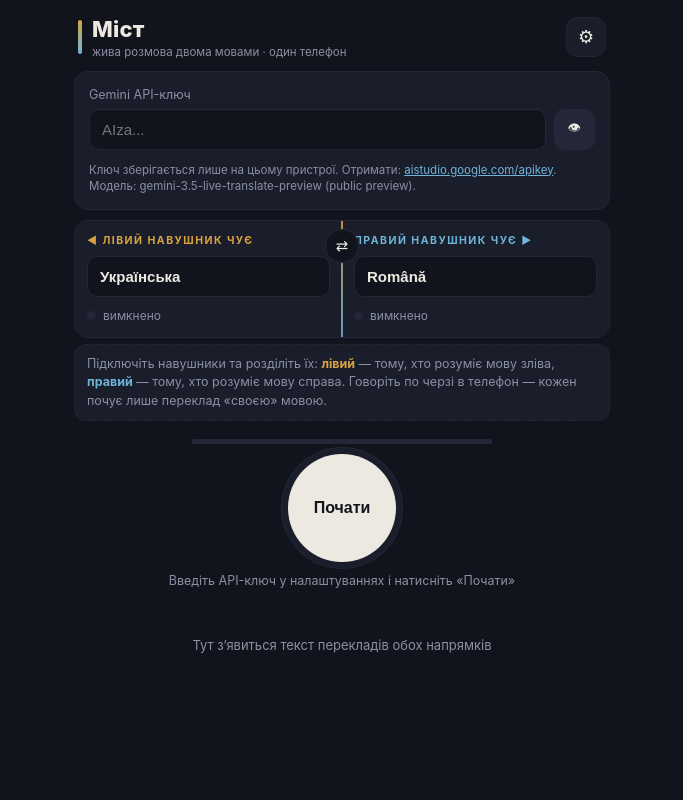
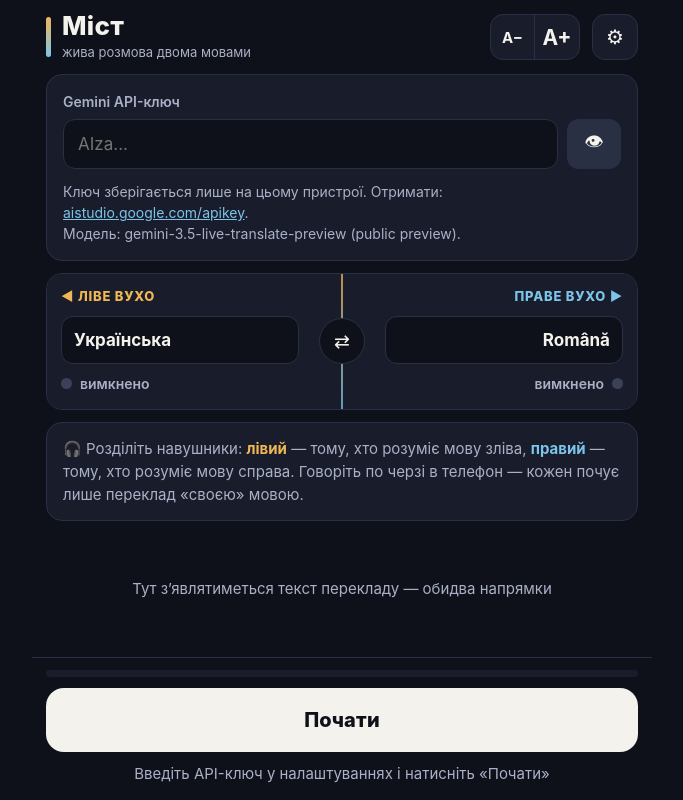
Before and after one commit to gwythyr/mist-live-translate, a plain HTML site: page index.html in a window 1280 px wide. Shown: the whole page, without its empty margins (298-981 px from the left). Drawn offline with Linux system fonts and the light colour scheme.

Commit message:
Rework UI for readability: larger type scale, adjustable feed size, feed-first layout
- feed text 14.5px -> 20px with an A- / A+ control (17-33px, persisted)
- base 17px, secondary labels 13-15px; drop all 10-12px UI text
- raise contrast of --muted, --paper, --gold, --sky to AA/AAA
- feed becomes the flexible middle; controls move to a fixed bottom bar
- start/stop becomes a full-width pill; swap gets its own seam column
- touch targets >= 44px; ear panels tint when live
- drop the redundant language name from ear-state lines

```diff
--- a/index.html
+++ b/index.html
@@ -5,165 +5,229 @@
 <meta name="viewport" content="width=device-width, initial-scale=1, maximum-scale=1, user-scalable=no, viewport-fit=cover">
 <meta name="apple-mobile-web-app-capable" content="yes">
 <meta name="apple-mobile-web-app-status-bar-style" content="black-translucent">
-<meta name="theme-color" content="#12141d">
+<meta name="theme-color" content="#0f111a">
 <title>Міст — живий переклад на двох</title>
 <style>
   :root {
-    --ink: #12141d;
-    --ink-2: #1a1d2a;
-    --ink-3: #232738;
-    --paper: #ece9e1;
-    --muted: #8b8fa3;
-    --gold: #d9a441;       /* канал A — ліве вухо */
-    --gold-dim: #6e5522;
-    --sky: #6fb4d9;        /* канал B — праве вухо */
-    --sky-dim: #2f5468;
-    --danger: #c75146;
-    --ok: #7bb662;
-    --radius: 14px;
+    --ink:    #0f111a;
+    --ink-2:  #191d2b;
+    --ink-3:  #2a3044;
+    --ink-4:  #3a4159;
+    --paper:  #f4f2ec;
+    --muted:  #aab0c6;          /* контраст ≥ 7:1 на --ink */
+    --gold:   #f0b755;          /* канал A — ліве вухо */
+    --sky:    #7cc4ea;          /* канал B — праве вухо */
+    --danger: #ff6b5e;
+    --ok:     #86d06a;
+    --radius: 16px;
     --seam: linear-gradient(180deg, var(--gold), var(--sky));
+
+    --fs: 20px;                 /* розмір тексту стрічки, керується A− / A+ */
   }
   * { box-sizing: border-box; margin: 0; padding: 0; -webkit-tap-highlight-color: transparent; }
+  html { -webkit-text-size-adjust: 100%; }
   html, body { height: 100%; }
   body {
     background: var(--ink);
     color: var(--paper);
-    font: 16px/1.45 -apple-system, "SF Pro Text", "Segoe UI", Roboto, "Helvetica Neue", sans-serif;
+    font: 17px/1.5 -apple-system, "SF Pro Text", "Segoe UI", Roboto, "Helvetica Neue", sans-serif;
     padding: env(safe-area-inset-top) env(safe-area-inset-right) env(safe-area-inset-bottom) env(safe-area-inset-left);
     display: flex; flex-direction: column;
-    max-width: 560px; margin: 0 auto;
+    max-width: 620px; margin: 0 auto;
     min-height: 100dvh;
+    overflow: hidden;
   }
 
   /* ── Шапка ── */
   header {
-    display: flex; align-items: center; justify-content: space-between;
-    padding: 14px 16px 10px;
+    display: flex; align-items: center; gap: 12px;
+    padding: 12px 14px;
   }
-  .brand { display: flex; align-items: center; gap: 10px; }
-  .brand .seam {
-    width: 4px; height: 34px; border-radius: 2px;
-    background: var(--seam);
+  .brand { display: flex; align-items: center; gap: 11px; min-width: 0; flex: 1; }
+  .brand .seam { width: 5px; height: 40px; border-radius: 3px; background: var(--seam); flex: none; }
+  .brand h1 { font-size: 26px; font-weight: 800; letter-spacing: .01em; line-height: 1.1; }
+  .brand p {
+    font-size: 13px; color: var(--muted); margin-top: 2px;
+    white-space: nowrap; overflow: hidden; text-overflow: ellipsis;
   }
-  .brand h1 {
-    font-size: 22px; font-weight: 800; letter-spacing: 0.01em;
+
+  .iconbtn {
+    background: var(--ink-2); border: 1px solid var(--ink-3); color: var(--paper);
+    min-width: 46px; height: 46px; border-radius: 13px; font-size: 20px;
+    display: grid; place-items: center; cursor: pointer; flex: none;
   }
-  .brand p { font-size: 11.5px; color: var(--muted); margin-top: -2px; }
-  #btnSettings {
-    background: var(--ink-2); border: 1px solid var(--ink-3); color: var(--paper);
-    width: 40px; height: 40px; border-radius: 12px; font-size: 18px;
-    display: grid; place-items: center; cursor: pointer;
+  .iconbtn:active { background: var(--ink-3); }
+
+  /* сегментований контрол розміру тексту */
+  #fsCtl {
+    display: flex; height: 46px; flex: none;
+    background: var(--ink-2); border: 1px solid var(--ink-3); border-radius: 13px; overflow: hidden;
   }
+  #fsCtl button {
+    background: none; border: none; color: var(--paper); cursor: pointer;
+    width: 44px; font-weight: 700; font-family: inherit;
+  }
+  #fsCtl button:first-child { font-size: 15px; border-right: 1px solid var(--ink-3); }
+  #fsCtl button:last-child  { font-size: 21px; }
+  #fsCtl button:disabled { color: var(--ink-4); cursor: default; }
+  #fsCtl button:not(:disabled):active { background: var(--ink-3); }
 
   /* ── Налаштування ── */
   #settings {
-    margin: 0 12px 10px; padding: 14px;
+    margin: 0 14px 12px; padding: 16px;
     background: var(--ink-2); border: 1px solid var(--ink-3); border-radius: var(--radius);
     display: none; flex-direction: column; gap: 12px;
   }
   #settings.open { display: flex; }
-  label.field { display: flex; flex-direction: column; gap: 5px; font-size: 12.5px; color: var(--muted); }
+  label.field {
+    display: flex; flex-direction: column; gap: 7px;
+    font-size: 14px; font-weight: 600; color: var(--muted);
+  }
   input[type="password"], input[type="text"], select {
     background: var(--ink); border: 1px solid var(--ink-3); color: var(--paper);
-    border-radius: 10px; padding: 11px 12px; font-size: 15px; width: 100%;
+    border-radius: 12px; padding: 14px; font-size: 17px; font-family: inherit; width: 100%;
     appearance: none; -webkit-appearance: none;
   }
-  input:focus, select:focus { outline: 2px solid var(--sky-dim); border-color: transparent; }
-  .keyrow { display: flex; gap: 8px; }
+  input:focus, select:focus { outline: 2px solid var(--sky); outline-offset: -1px; border-color: transparent; }
+  .keyrow { display: flex; gap: 9px; }
   .keyrow button {
-    background: var(--ink-3); border: none; color: var(--paper); border-radius: 10px;
-    padding: 0 14px; font-size: 13px; cursor: pointer;
+    background: var(--ink-3); border: none; color: var(--paper); border-radius: 12px;
+    min-width: 54px; font-size: 19px; cursor: pointer;
   }
-  .hint { font-size: 11.5px; color: var(--muted); }
+  .hint { font-size: 14px; line-height: 1.5; color: var(--muted); }
   .hint a { color: var(--sky); }
 
   /* ── Мовні панелі ── */
   #ears {
-    display: grid; grid-template-columns: 1fr 1fr; gap: 0;
-    margin: 0 12px; position: relative;
-    border-radius: var(--radius); overflow: hidden;
+    display: grid; grid-template-columns: 1fr 58px 1fr;
+    margin: 0 14px; border-radius: var(--radius); overflow: hidden;
     border: 1px solid var(--ink-3);
   }
-  #ears::after { /* шов-міст поміж каналами */
-    content: ""; position: absolute; left: 50%; top: 0; bottom: 0; width: 2px;
-    transform: translateX(-50%);
-    background: var(--seam); opacity: .85;
+  .ear {
+    background: var(--ink-2); padding: 13px 14px 14px;
+    display: flex; flex-direction: column; gap: 9px;
+    transition: background .2s;
   }
-  .ear { background: var(--ink-2); padding: 12px; display: flex; flex-direction: column; gap: 8px; }
   .ear .tag {
-    font-size: 10.5px; letter-spacing: .14em; text-transform: uppercase; font-weight: 700;
+    font-size: 13px; letter-spacing: .06em; text-transform: uppercase; font-weight: 800;
+    white-space: nowrap;
   }
+  .ear[data-side="R"] { text-align: right; }
   .ear[data-side="L"] .tag { color: var(--gold); }
   .ear[data-side="R"] .tag { color: var(--sky); }
-  .ear select { font-weight: 600; }
-  .earstate { display: flex; align-items: center; gap: 7px; font-size: 12px; color: var(--muted); min-height: 20px; }
-  .dot { width: 9px; height: 9px; border-radius: 50%; background: var(--ink-3); flex: none; transition: background .15s; }
-  .ear[data-side="L"] .dot.live { background: var(--gold); box-shadow: 0 0 10px var(--gold); }
-  .ear[data-side="R"] .dot.live { background: var(--sky); box-shadow: 0 0 10px var(--sky); }
+  .ear select { font-weight: 700; font-size: 17px; padding: 13px 12px; }
+  .ear[data-side="R"] select { text-align: right; text-align-last: right; }
+  .ear[data-side="L"][data-state="live"] { background: rgba(240,183,85,.14); }
+  .ear[data-side="R"][data-state="live"] { background: rgba(124,196,234,.14); }
+
+  .earstate {
+    display: flex; align-items: center; gap: 8px;
+    font-size: 14px; font-weight: 600; color: var(--muted); min-height: 22px;
+  }
+  .ear[data-side="R"] .earstate { flex-direction: row-reverse; }
+  .dot { width: 11px; height: 11px; border-radius: 50%; background: var(--ink-4); flex: none; transition: background .15s; }
+  .ear[data-side="L"] .dot.live { background: var(--gold); box-shadow: 0 0 12px var(--gold); }
+  .ear[data-side="R"] .dot.live { background: var(--sky);  box-shadow: 0 0 12px var(--sky); }
   .dot.err { background: var(--danger); }
-  .dot.on { background: var(--ok); }
+  .dot.on  { background: var(--ok); }
+  .ear[data-state="live"] .earstate { color: var(--paper); }
 
+  /* центральна колонка-шов з кнопкою обміну */
+  .seamcol { position: relative; background: var(--ink-2); display: grid; place-items: center; }
+  .seamcol::before {
+    content: ""; position: absolute; top: 0; bottom: 0; left: 50%; width: 2px;
+    transform: translateX(-50%); background: var(--seam); opacity: .75;
+  }
   #swap {
-    position: absolute; left: 50%; top: 8px; transform: translateX(-50%);
-    z-index: 2; width: 34px; height: 34px; border-radius: 50%;
+    position: relative; z-index: 2; width: 46px; height: 46px; border-radius: 50%;
     background: var(--ink); border: 1px solid var(--ink-3); color: var(--paper);
-    font-size: 15px; cursor: pointer; display: grid; place-items: center;
+    font-size: 19px; cursor: pointer; display: grid; place-items: center;
   }
+  #swap:active { background: var(--ink-3); }
 
-  /* ── Мікрофон + кнопка ── */
-  #micWrap { display: flex; flex-direction: column; align-items: center; gap: 10px; padding: 18px 12px 8px; }
-  #micBar {
-    width: min(300px, 70%); height: 5px; border-radius: 3px; background: var(--ink-3); overflow: hidden;
+  /* ── Підказка про навушники ── */
+  #guide {
+    margin: 12px 14px 0; padding: 14px 16px; border-radius: var(--radius);
+    background: var(--ink-2); border: 1px solid var(--ink-3);
+    font-size: 15px; line-height: 1.55; color: var(--muted);
   }
-  #micLevel { height: 100%; width: 0%; background: var(--seam); background-size: 300px 5px; transition: width .08s linear; }
-  #btnMain {
-    width: 108px; height: 108px; border-radius: 50%;
-    border: none; cursor: pointer; font-weight: 800; font-size: 16px; color: var(--ink);
-    background: var(--paper);
-    box-shadow: 0 0 0 6px var(--ink-2), 0 0 0 7px var(--ink-3);
-    transition: transform .1s;
-  }
-  #btnMain:active { transform: scale(.96); }
-  #btnMain.running {
-    background: var(--danger); color: var(--paper);
-    animation: pulse 1.8s ease-in-out infinite;
-  }
-  @keyframes pulse {
-    0%,100% { box-shadow: 0 0 0 6px var(--ink-2), 0 0 0 7px rgba(199,81,70,.55); }
-    50%     { box-shadow: 0 0 0 6px var(--ink-2), 0 0 0 14px rgba(199,81,70,0); }
-  }
-  #status { font-size: 12.5px; color: var(--muted); text-align: center; min-height: 18px; padding: 0 16px; }
-  #status.error { color: var(--danger); }
+  #guide b.l { color: var(--gold); } #guide b.r { color: var(--sky); }
+  body.running #guide { display: none; }
 
   /* ── Стрічка перекладів ── */
   #feed {
-    flex: 1; overflow-y: auto; margin: 10px 12px 12px; padding: 4px 2px 12px;
-    display: flex; flex-direction: column; gap: 8px;
-    -webkit-overflow-scrolling: touch;
+    flex: 1; min-height: 0; overflow-y: auto;
+    margin: 12px 0 0; padding: 4px 14px 16px;
+    display: flex; flex-direction: column; gap: 10px;
+    -webkit-overflow-scrolling: touch; overscroll-behavior: contain;
   }
   #feed:empty::before {
-    content: "Тут з’явиться текст перекладів обох напрямків";
-    color: var(--muted); font-size: 13px; text-align: center; margin-top: 24px;
+    content: "Тут з’являтиметься текст перекладу — обидва напрямки";
+    color: var(--muted); font-size: 15px; text-align: center; margin: auto; padding: 0 20px;
   }
   .msg {
-    max-width: 86%; padding: 9px 12px; border-radius: 12px; font-size: 14.5px;
+    max-width: 90%; padding: 11px 15px; border-radius: 16px;
+    font-size: var(--fs); line-height: 1.45;
     background: var(--ink-2); border: 1px solid var(--ink-3);
     word-break: break-word;
   }
-  .msg .who { display: block; font-size: 10px; letter-spacing: .1em; text-transform: uppercase; font-weight: 700; margin-bottom: 2px; }
-  .msg.L { align-self: flex-start; border-left: 3px solid var(--gold); }
+  .msg .who {
+    display: block; font-size: 13px; letter-spacing: .06em; text-transform: uppercase;
+    font-weight: 800; margin-bottom: 4px;
+  }
+  .msg.L { align-self: flex-start; border-left: 4px solid var(--gold); border-top-left-radius: 6px; }
   .msg.L .who { color: var(--gold); }
-  .msg.R { align-self: flex-end;  border-right: 3px solid var(--sky); }
+  .msg.R { align-self: flex-end; border-right: 4px solid var(--sky); border-top-right-radius: 6px; text-align: right; }
   .msg.R .who { color: var(--sky); }
-  .msg.sys { align-self: center; font-size: 12px; color: var(--muted); background: none; border: none; padding: 2px; }
+  .msg.sys {
+    align-self: center; max-width: 100%; text-align: center;
+    font-size: 14px; font-weight: 600; color: var(--muted);
+    background: none; border: none; padding: 4px 0;
+  }
 
-  #headsUp {
-    margin: 6px 12px 0; padding: 10px 12px; border-radius: 12px;
-    background: var(--ink-2); border: 1px dashed var(--ink-3);
-    font-size: 12.5px; color: var(--muted);
+  /* ── Нижня панель керування ── */
+  #controls {
+    flex: none; padding: 12px 14px 16px;
+    background: var(--ink); border-top: 1px solid var(--ink-3);
+    display: flex; flex-direction: column; gap: 11px;
   }
-  #headsUp b.l { color: var(--gold); } #headsUp b.r { color: var(--sky); }
+  #micBar { height: 7px; border-radius: 4px; background: var(--ink-2); overflow: hidden; }
+  #micLevel { height: 100%; width: 0%; background: var(--seam); transition: width .08s linear; }
+  #btnMain {
+    width: 100%; height: 64px; border-radius: 18px;
+    border: none; cursor: pointer; font-family: inherit; font-weight: 800; font-size: 20px;
+    letter-spacing: .01em; color: var(--ink); background: var(--paper);
+    transition: transform .1s;
+  }
+  #btnMain:active { transform: scale(.985); }
+  #btnMain:disabled { opacity: .55; }
+  #btnMain.running {
+    background: var(--danger); color: #fff;
+    animation: pulse 1.9s ease-in-out infinite;
+  }
+  @keyframes pulse {
+    0%,100% { box-shadow: 0 0 0 0 rgba(255,107,94,.5); }
+    70%     { box-shadow: 0 0 0 16px rgba(255,107,94,0); }
+  }
+  #status {
+    font-size: 15px; line-height: 1.4; color: var(--muted); text-align: center; min-height: 21px;
+  }
+  #status.error { color: var(--danger); font-weight: 600; }
 
+  @media (max-width: 390px) {
+    #ears { grid-template-columns: 1fr 52px 1fr; }
+    .ear { padding: 12px 10px; }
+    .ear .tag { font-size: 12px; letter-spacing: .03em; }
+    .ear select { font-size: 16px; padding: 12px 9px; }
+    .earstate { font-size: 13px; }
+    #swap { width: 42px; height: 42px; }
+  }
+  @media (max-width: 360px) {
+    .brand p { display: none; }
+    .brand h1 { font-size: 23px; }
+    #fsCtl button { width: 38px; }
+    header { gap: 8px; }
+  }
   @media (prefers-reduced-motion: reduce) {
     #btnMain.running { animation: none; }
     * { transition: none !important; }
@@ -177,47 +241,53 @@
     <div class="seam"></div>
     <div>
       <h1>Міст</h1>
-      <p>жива розмова двома мовами · один телефон</p>
+      <p>жива розмова двома мовами</p>
     </div>
   </div>
-  <button id="btnSettings" aria-label="Налаштування">⚙</button>
+  <div id="fsCtl" role="group" aria-label="Розмір тексту">
+    <button id="fsDown" type="button" aria-label="Зменшити текст">A−</button>
+    <button id="fsUp" type="button" aria-label="Збільшити текст">A+</button>
+  </div>
+  <button id="btnSettings" class="iconbtn" aria-label="Налаштування">⚙</button>
 </header>
 
 <div id="settings">
   <label class="field">Gemini API-ключ
     <div class="keyrow">
       <input type="password" id="apiKey" placeholder="AIza..." autocomplete="off">
-      <button id="btnShowKey" type="button">👁</button>
+      <button id="btnShowKey" type="button" aria-label="Показати ключ">👁</button>
     </div>
   </label>
-  <div class="hint">Ключ зберігається лише на цьому пристрої. Отримати: <a href="https://aistudio.google.com/apikey" target="_blank" rel="noopener">aistudio.google.com/apikey</a>. Модель: gemini-3.5-live-translate-preview (public preview).</div>
+  <div class="hint">Ключ зберігається лише на цьому пристрої. Отримати: <a href="https://aistudio.google.com/apikey" target="_blank" rel="noopener">aistudio.google.com/apikey</a>.<br>Модель: gemini-3.5-live-translate-preview (public preview).</div>
 </div>
 
 <div id="ears">
-  <button id="swap" title="Поміняти вуха місцями" aria-label="Поміняти канали">⇄</button>
-  <div class="ear" data-side="L">
-    <span class="tag">◀ Лівий навушник чує</span>
+  <div class="ear" id="earL" data-side="L">
+    <span class="tag">◀ Ліве вухо</span>
     <select id="langL" aria-label="Мова лівого навушника"></select>
     <div class="earstate"><span class="dot" id="dotL"></span><span id="stateL">вимкнено</span></div>
   </div>
-  <div class="ear" data-side="R">
-    <span class="tag">Правий навушник чує ▶</span>
+  <div class="seamcol">
+    <button id="swap" title="Поміняти вуха місцями" aria-label="Поміняти канали">⇄</button>
+  </div>
+  <div class="ear" id="earR" data-side="R">
+    <span class="tag">Праве вухо ▶</span>
     <select id="langR" aria-label="Мова правого навушника"></select>
     <div class="earstate"><span class="dot" id="dotR"></span><span id="stateR">вимкнено</span></div>
   </div>
 </div>
 
-<div id="headsUp">
-  Підключіть навушники та розділіть їх: <b class="l">лівий</b> — тому, хто розуміє мову зліва, <b class="r">правий</b> — тому, хто розуміє мову справа. Говоріть по черзі в телефон — кожен почує лише переклад «своєю» мовою.
+<div id="guide">
+  🎧 Розділіть навушники: <b class="l">лівий</b> — тому, хто розуміє мову зліва, <b class="r">правий</b> — тому, хто розуміє мову справа. Говоріть по черзі в телефон — кожен почує лише переклад «своєю» мовою.
 </div>
 
-<div id="micWrap">
+<div id="feed" aria-live="polite"></div>
+
+<div id="controls">
   <div id="micBar"><div id="micLevel"></div></div>
   <button id="btnMain">Почати</button>
   <div id="status">Введіть API-ключ у налаштуваннях і натисніть «Почати»</div>
 </div>
-
-<div id="feed" aria-live="polite"></div>
 
 <script>
 "use strict";
@@ -265,6 +335,22 @@ const app = {
   feedCap: 120
 };
 
+/* ────────────────────────────── Розмір тексту стрічки ── */
+const FS_STEPS = [17, 20, 24, 28, 33];
+let fsIdx = Math.min(FS_STEPS.length - 1, Math.max(0, +store.get("mist.fs", 1) | 0));
+
+function applyFontSize() {
+  document.documentElement.style.setProperty("--fs", FS_STEPS[fsIdx] + "px");
+  $("fsDown").disabled = fsIdx === 0;
+  $("fsUp").disabled = fsIdx === FS_STEPS.length - 1;
+  store.set("mist.fs", fsIdx);
+  const feed = $("feed");
+  feed.scrollTop = feed.scrollHeight;
+}
+$("fsDown").onclick = () => { if (fsIdx > 0) { fsIdx--; applyFontSize(); } };
+$("fsUp").onclick   = () => { if (fsIdx < FS_STEPS.length - 1) { fsIdx++; applyFontSize(); } };
+applyFontSize();
+
 /* ────────────────────────────── UI init ── */
 function fillSelect(sel, val) {
   sel.innerHTML = LANGS.map(([c, n]) => `<option value="${c}">${n}</option>`).join("");
@@ -299,8 +385,8 @@ function setStatus(text, isError = false) {
 }
 function setEar(side, state, cls) {
   $("state" + side).textContent = state;
-  const d = $("dot" + side);
-  d.className = "dot" + (cls ? " " + cls : "");
+  $("dot" + side).className = "dot" + (cls ? " " + cls : "");
+  $("ear" + side).dataset.state = cls || "off";
 }
 function addMsg(side, who, text) {
   const feed = $("feed");
@@ -469,7 +555,7 @@ class TranslateStream {
     if (msg.setupComplete) {
       this.ready = true;
       this.playCursor = 0;
-      setEar(this.side, "слухає · " + (LANG_NAME[this.target] || this.target), "on");
+      setEar(this.side, "слухає", "on");
       return;
     }
     if (msg.goAway) return; // сесія завершується — onclose перепідключить
@@ -511,11 +597,11 @@ class TranslateStream {
     this.playCursor = startAt + buf.duration;
 
     // Індикатор «говорить у це вухо»
-    setEar(this.side, "перекладає → " + (LANG_NAME[this.target] || this.target), "live");
+    setEar(this.side, "перекладає…", "live");
     clearTimeout(this.speakTimer);
     const holdMs = Math.max(300, (this.playCursor - now) * 1000);
     this.speakTimer = setTimeout(() => {
-      if (this.ready) setEar(this.side, "слухає · " + (LANG_NAME[this.target] || this.target), "on");
+      if (this.ready) setEar(this.side, "слухає", "on");
     }, holdMs);
   }
 
@@ -604,6 +690,8 @@ async function startSession() {
   try { app.wakeLock = await navigator.wakeLock?.request("screen"); } catch {}
 
   app.running = true;
+  document.body.classList.add("running");
+  $("settings").classList.remove("open");
   $("btnMain").disabled = false;
   $("btnMain").textContent = "Стоп";
   $("btnMain").classList.add("running");
@@ -621,6 +709,7 @@ function cleanupAudio() {
 function stopSession() {
   app.stopping = true;
   app.running = false;
+  document.body.classList.remove("running");
   for (const s of Object.values(app.streams)) s && s.close();
   app.streams = { L: null, R: null };
   cleanupAudio();
```
Also changed, not shown: 3 other files.
